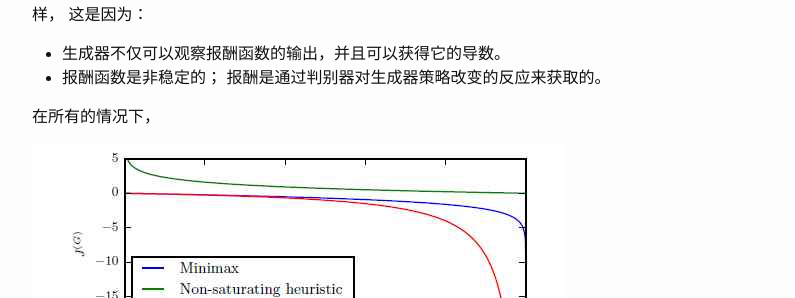
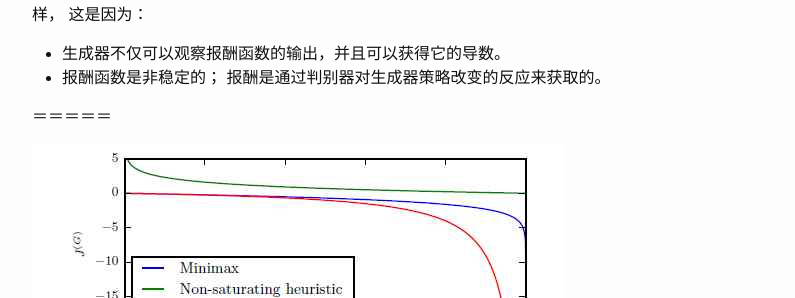
Before and after one commit to sinpycn/sinpycn.github.io, a Jekyll site: the page built from _posts/research/2017-05-03-NIPS2016-GAN-Tutorial-:-How-do-GANs-work.md, in a window 1280 px wide and 900 px high, scrolled down 5699 px. Shown: the part 152-450 px from the top of the window, without its empty margins (238-1033 px from the left). Built offline with Jekyll 4.4.1, drawn with Linux system fonts in a browser that asks for light colours; formulas are drawn with MathJax 3.

Commit message:
Update 2017-05-03-NIPS2016-GAN-Tutorial-:-How-do-GANs-work.md

```diff
--- a/_posts/research/2017-05-03-NIPS2016-GAN-Tutorial-:-How-do-GANs-work.md
+++ b/_posts/research/2017-05-03-NIPS2016-GAN-Tutorial-:-How-do-GANs-work.md
@@ -168,7 +168,7 @@ GAN产生锐化图像的原因还没有完全的明确。 可能是因为使用G
 * 生成器不仅可以观察报酬函数的输出，并且可以获得它的导数。
 * 报酬函数是非稳定的； 报酬是通过判别器对生成器策略改变的反应来获取的。
 
-在所有的情况下，
+＝＝＝＝＝
 
 
 ![Figure 16](/images/201705/03/fig16.jpg)
```
